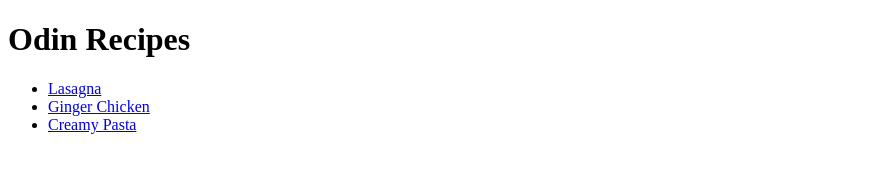
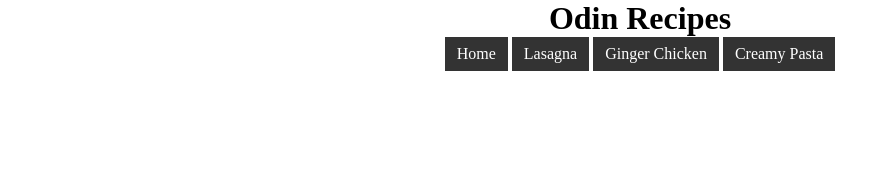
Before and after one commit to Naqishah02/odin-recipes, a plain HTML site: page index.html in a window 1280 px wide. Shown: the whole page, without its empty margins (0-889 px from the left). Drawn offline with Linux system fonts and the light colour scheme.

Commit message:
FEAT: Implement navigation bar to navigate between recipe pages and return to home

```diff
--- a/index.html
+++ b/index.html
@@ -10,12 +10,14 @@
 
 <body>
 
-    <h1>Odin Recipes</h1>
-    <ul>
-        <li><a href="./recipes/lasagna.html">Lasagna</a></li>
-        <li><a href="./recipes/ginger-chicken.html">Ginger Chicken</a></li>
-        <li><a href="./recipes/creamy-pasta.html">Creamy Pasta</a></li>
-    </ul>
+
+    <h1 class="main-heading">Odin Recipes</h1>
+    <div class="navigation">
+        <a href="./index.html">Home</a>
+        <a href="./recipes/lasagna.html">Lasagna</a>
+        <a href="./recipes/ginger-chicken.html">Ginger Chicken</a>
+        <a href="./recipes/creamy-pasta.html">Creamy Pasta</a>
+    </div>
 
 </body>
 
--- a/styles/styles.css
+++ b/styles/styles.css
@@ -0,0 +1,24 @@
+*{
+    margin: 0;
+    padding: 0;
+    box-sizing: border-box;
+}
+html,body {
+    width: 100%;
+    height: 100%;
+}
+
+.main-heading {
+    text-align: center;
+}
+.navigation {
+    width: fit-content;
+    margin: 0 auto;
+}
+.navigation a{
+    background-color: #333;
+    color: white;
+    display: inline-block;
+    padding: 8px 12px;
+    text-decoration: none;
+}
```
Also changed, not shown: recipes/creamy-pasta.html (+7 -0 lines), recipes/ginger-chicken.html (+7 -1 lines), recipes/lasagna.html (+8 -0 lines).
